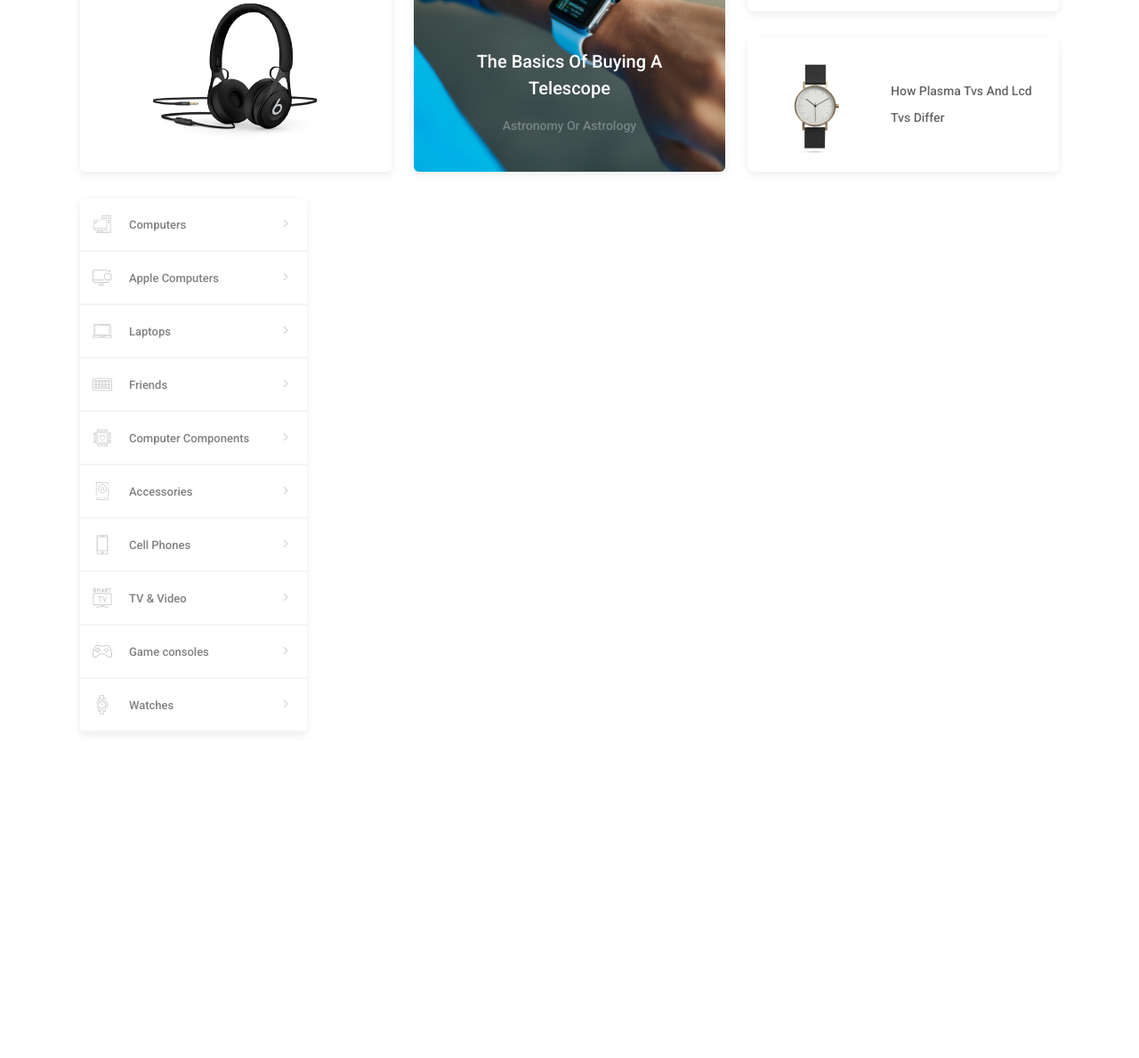
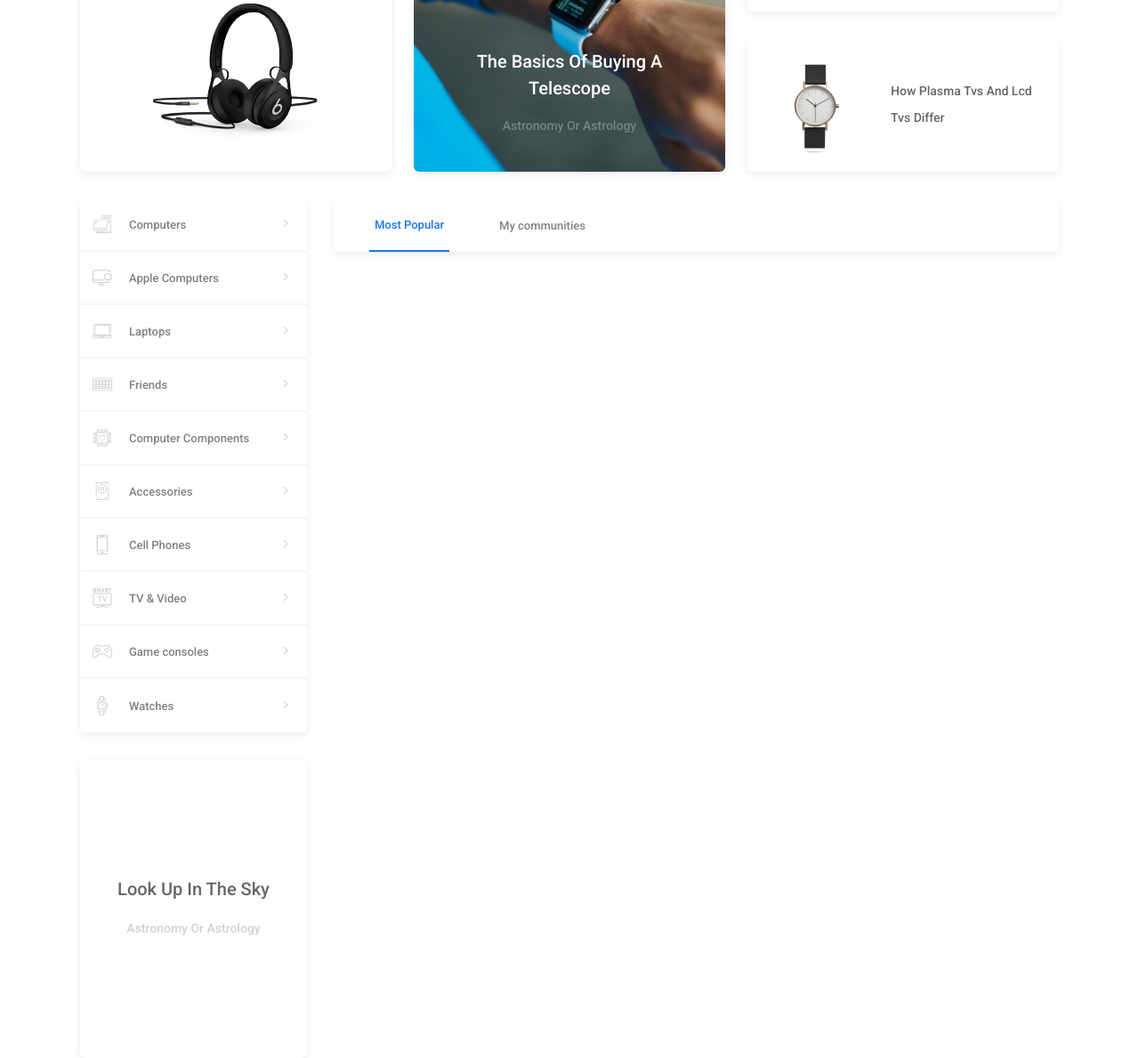
Before and after one commit to VladimirChernovv/Quantum_project, a website: page app/index.html in a window 1280 px wide. Shown: the part 707-1896 px from the top of the page at 89% size. Before the commit the page ends 1755 px from the top, so only its background shows below. Drawn offline with Linux system fonts and the light colour scheme.

```diff
--- a/app/index.html
+++ b/app/index.html
@@ -1492,10 +1492,22 @@
 						</ul>
 					</nav>
 
+					<!-- Banner -->
+					<aside class="info-block">
+						<div class="info-block__title">Look Up In The Sky</div>
+						<div class="info-block__subtitle">Astronomy Or Astrology</div>
+					</aside>
+
 				</div>
 
 				<!-- main__column-right -->
 				<div class="main__column-right">
+
+					<!-- Tabs plate -->
+					<div class="tabs">
+						<button class="tabs__btn tabs__btn--active">Most Popular</button>
+						<button class="tabs__btn">My communities</button>
+					</div>
 
 				</div>
 
--- /dev/null
+++ b/app/scss/_info-block.scss
@@ -0,0 +1,24 @@
+.info-block {
+	@extend %mixin-card;
+	padding: 30px 20px;
+	height: 336px;
+	display: flex;
+	flex-direction: column;
+	align-items: center;
+	justify-content: center;
+}
+
+.info-block__title {
+	margin-bottom: 15px;
+	color: #666666;
+	font-size: 20px;
+	font-weight: 500;
+	line-height: 1.5;
+}
+
+.info-block__subtitle {
+	color: #d1d1d1;
+	font-size: 14px;
+	font-weight: 500;
+	line-height: 2.14;
+}
--- a/app/scss/_main.scss
+++ b/app/scss/_main.scss
@@ -10,8 +10,12 @@
 	width: 255px;
 	flex-shrink: 0;
 	margin-right: 30px;
+
+	& > * + * {
+		margin-top: 30px;
+	}
 }
 
 .main__column-right {
-
+	flex-grow: 1;
 }
--- a/app/scss/_navigation.scss
+++ b/app/scss/_navigation.scss
@@ -15,6 +15,10 @@
 	border-bottom: 2px solid #f5f5f5;
 	color: #808080;
 	transition: 0.2s color ease-in;
+
+	&:last-child {
+		border-bottom: none;
+	}
 
 	&:hover {
 		color: $blue;
--- /dev/null
+++ b/app/scss/_tabs.scss
@@ -0,0 +1,33 @@
+.tabs {
+	@extend %mixin-card;
+	padding: 0 40px;
+	display: flex;
+	width: 100%;
+	height: 60px;
+}
+
+.tabs__btn {
+	height: 100%;
+	background: transparent;
+	border: none;
+	color: #808080;
+	font-family: "Roboto", sans-serif;
+	font-size: 13px;
+	font-weight: 500;
+	line-height: 1;
+	text-align: center;
+	cursor: pointer;
+
+	&:hover {
+		color: $blue;
+	}
+
+	& + & {
+		margin-left: 50px;
+	}
+}
+
+.tabs__btn--active {
+	color: $blue;
+	border-bottom: 2px solid $blue;
+}
--- a/app/scss/style.scss
+++ b/app/scss/style.scss
@@ -16,6 +16,8 @@
 @import "promo-section-item";
 @import "navigation";
 @import "main";
+@import "info-block";
+@import "tabs";
 
 
 
```
Also changed, not shown: app/css/style.min.css, 1 other file.
